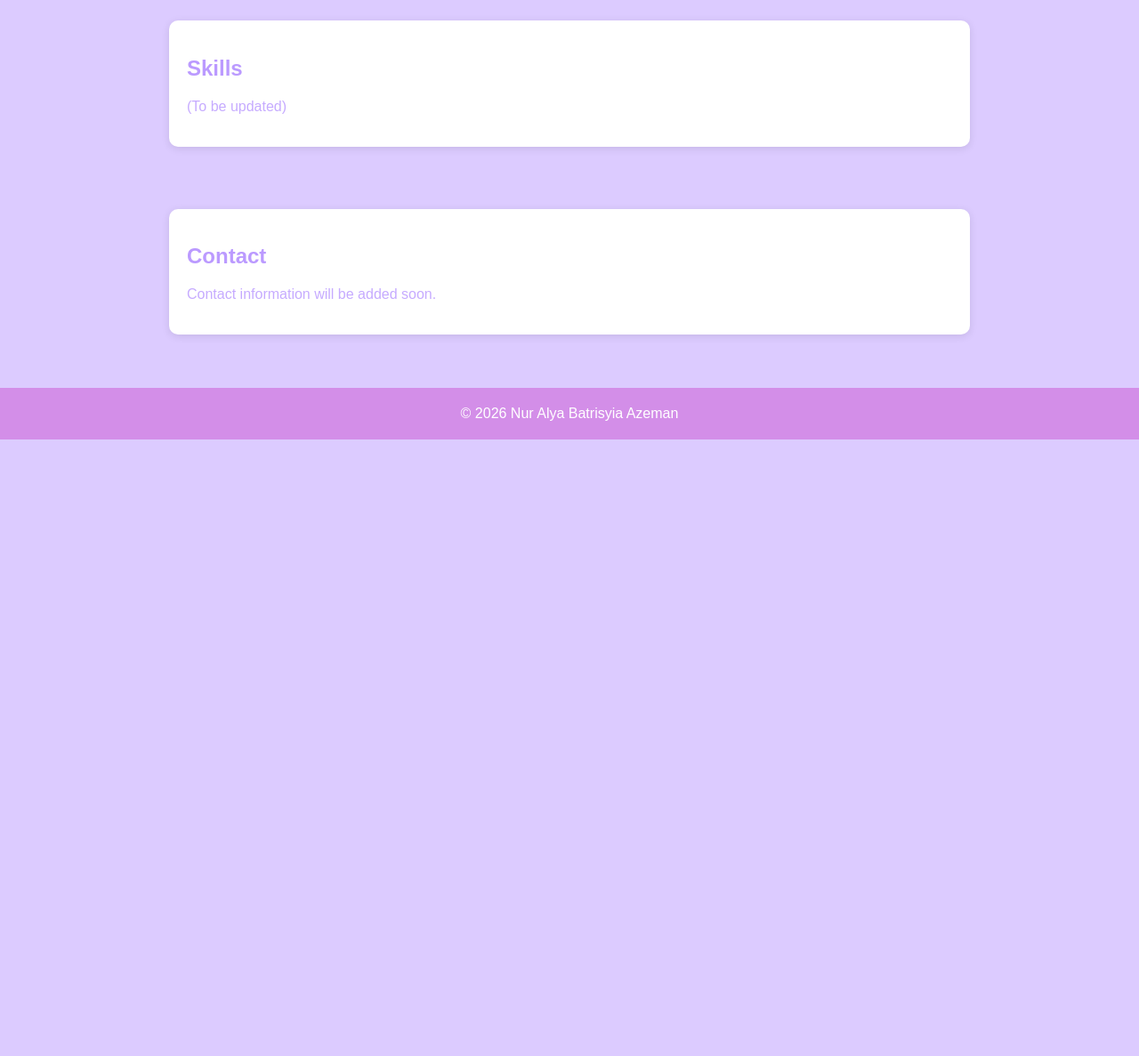
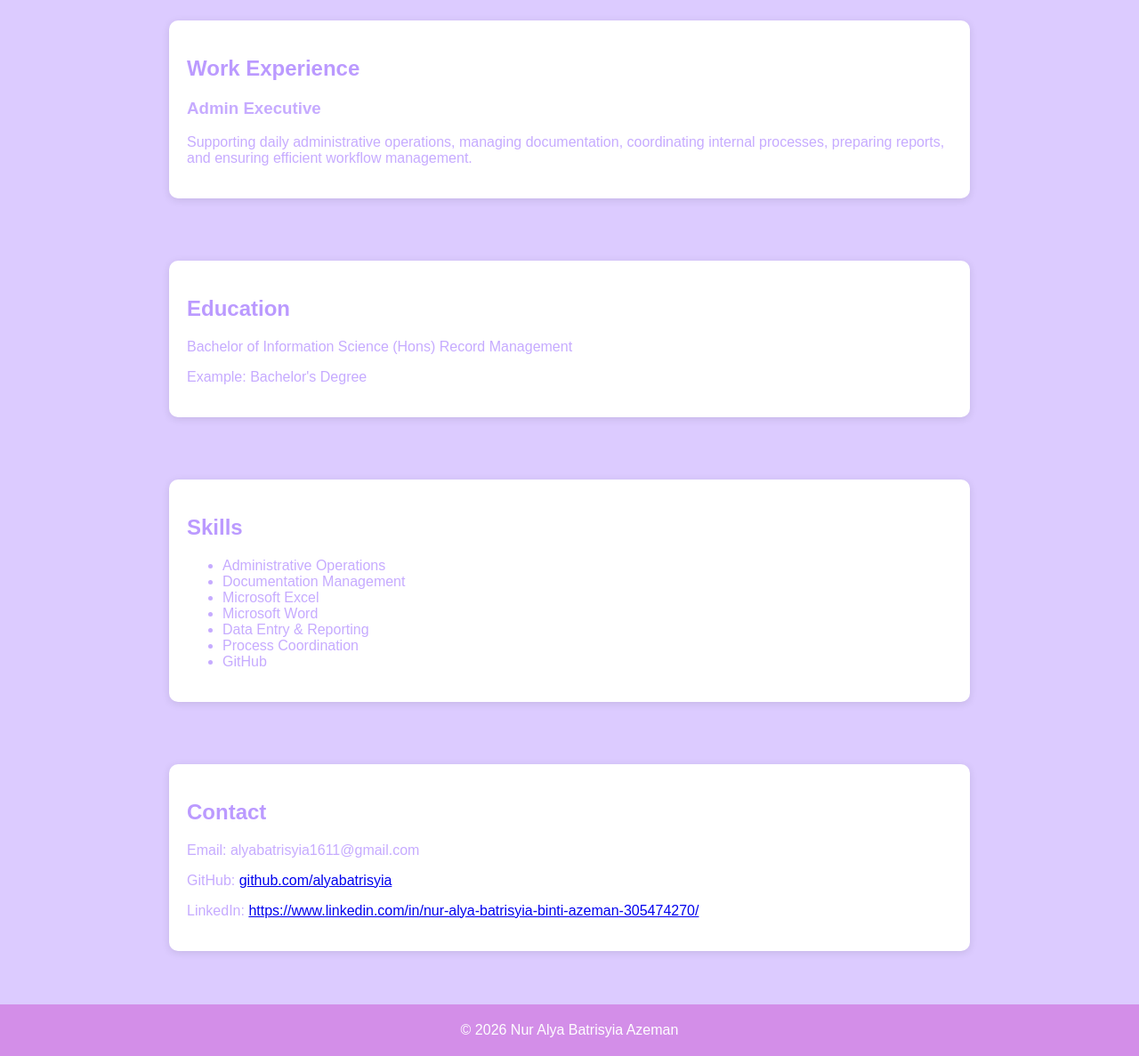
Before and after one commit to alyabatrisyia/portfolio, a plain HTML site: page index.html in a window 1280 px wide. Shown: the part 509-1696 px from the top of the page at 89% size. Before the commit the page ends 1003 px from the top, so only its background shows below. Drawn offline with Linux system fonts and the light colour scheme.

Commit message:
Update index.html

```diff
--- a/index.html
+++ b/index.html
@@ -73,11 +73,46 @@ footer{
 
 <section>
     <div class="card">
+        <h2>Work Experience</h2>
+
+        <h3>Admin Executive</h3>
+
+        <p>
+            Supporting daily administrative operations, managing
+            documentation, coordinating internal processes, preparing
+            reports, and ensuring efficient workflow management.
+        </p>
+    </div>
+</section>
+
+<section>
+    <div class="card">
+        <h2>Education</h2>
+
+        <p>
+            Bachelor of Information Science (Hons) Record Management
+        </p>
+
+        <p>
+            Example:
+            Bachelor's Degree
+        </p>
+    </div>
+</section>
+
+<section>
+    <div class="card">
         <h2>Skills</h2>
 
-        <p>
-            (To be updated)
-        </p>
+        <ul>
+            <li>Administrative Operations</li>
+            <li>Documentation Management</li>
+            <li>Microsoft Excel</li>
+            <li>Microsoft Word</li>
+            <li>Data Entry & Reporting</li>
+            <li>Process Coordination</li>
+            <li>GitHub</li>
+        </ul>
     </div>
 </section>
 
@@ -85,8 +120,20 @@ footer{
     <div class="card">
         <h2>Contact</h2>
 
+        <p>Email: alyabatrisyia1611@gmail.com</p>
+
         <p>
-            Contact information will be added soon.
+            GitHub:
+            <a href="https://github.com/alyabatrisyia">
+                github.com/alyabatrisyia
+            </a>
+        </p>
+
+        <p>
+            LinkedIn:
+            <a href="#">
+               https://www.linkedin.com/in/nur-alya-batrisyia-binti-azeman-305474270/
+            </a>
         </p>
     </div>
 </section>
```
